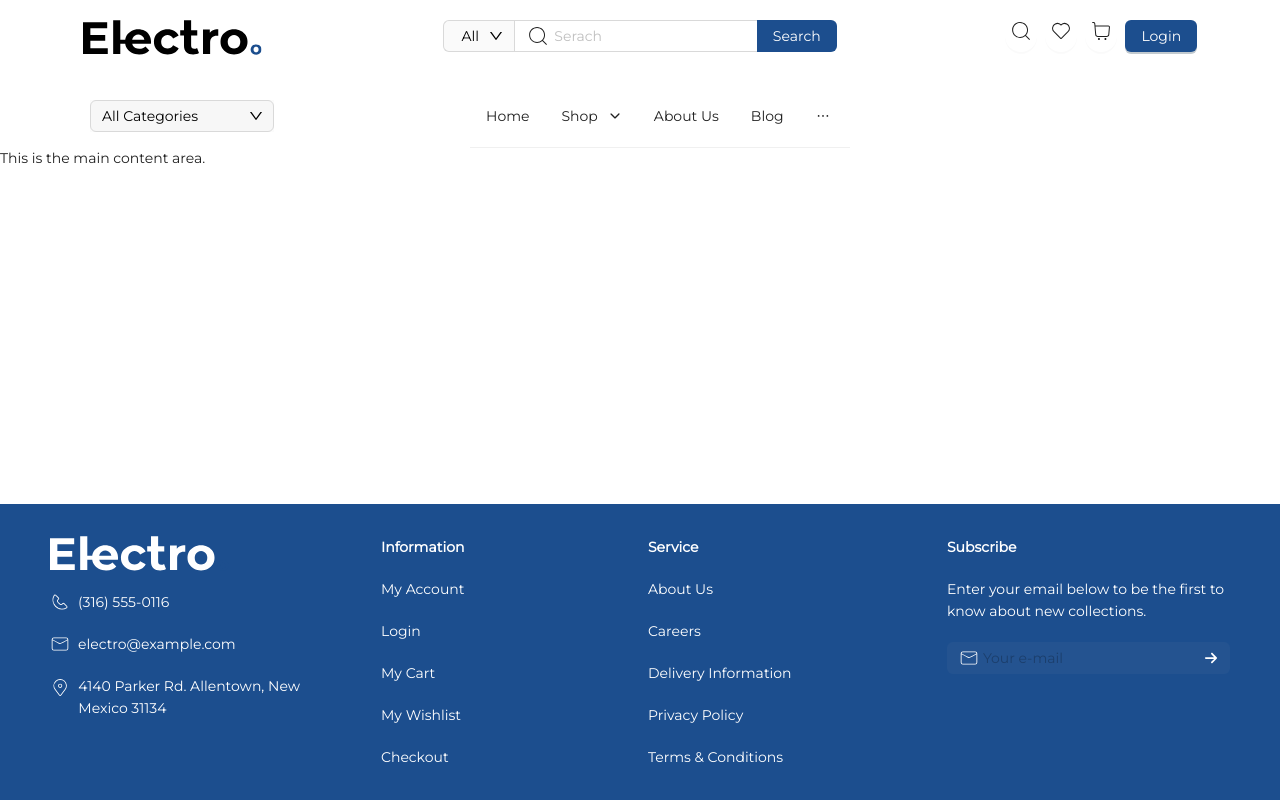
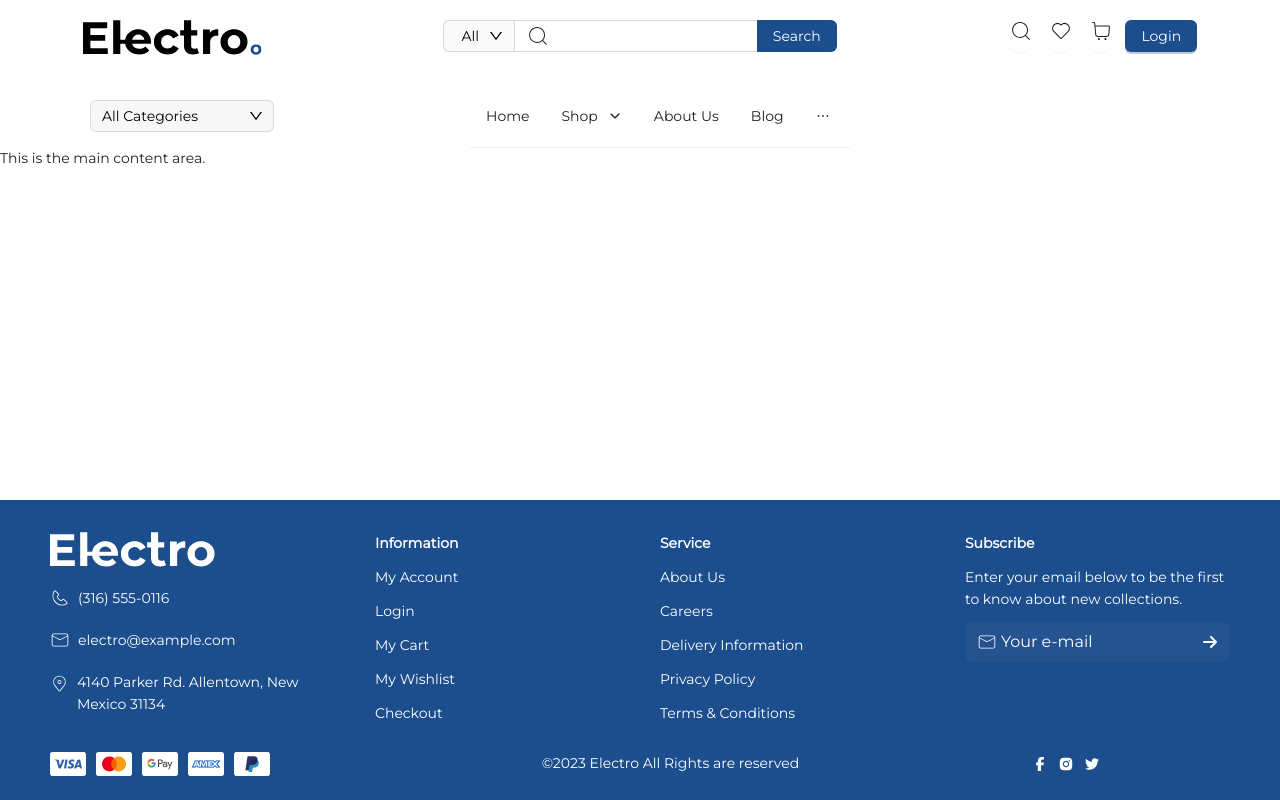
Before and after one commit to fatemebd/Electro, a Next.js app: page / in a window 1280 px wide. Built offline with nearby package versions, Linux system fonts and the light colour scheme.

Commit message:
edit footer

```diff
--- a/src/components/Layouts/PublicLayout.jsx
+++ b/src/components/Layouts/PublicLayout.jsx
@@ -12,8 +12,10 @@ import {
   Col,
   Flex,
 } from "antd";
-import { FaArrowRight } from "react-icons/fa6";
+import { FaArrowRight, FaTwitter, FaFacebookF } from "react-icons/fa6";
+import { RiInstagramFill } from "react-icons/ri";
 
+import companies from "@/assets/images/companies.png";
 import {
   CiSearch,
   CiHeart,
@@ -27,6 +29,7 @@ import { IoIosArrowDown } from "react-icons/io";
 import FooterLogo from "@/assets/images/FooterLogo.svg";
 import Logo from "@/assets/images/Logo.svg";
 import Typography from "antd/es/typography/Typography";
+import { InstagramFilled } from "@ant-design/icons";
 const { Header, Content, Footer } = Layout;
 const { Search } = Input;
 
@@ -125,10 +128,11 @@ const PublicLayout = () => {
       <Content>
         <p>This is the main content area.</p>
       </Content>
-      <Footer justify="space-around" className=" bg-primary">
-        <Row gutter={[16, 40]}>
+      <Footer justify="space-around" className="space-y-5 bg-primary">
+        <Row gutter={[40, 16]}>
           <Col className="py-2 gutter-row space-y-5" span={6}>
-            <Image src={FooterLogo} alt="logo" />
+            <Image               priority={true}
+ src={FooterLogo} alt="logo" />
             <Flex className="flex flex-row justify-start items-center gap-2">
               <CiPhone size={20} color="white" />
               <Typography className="text-white">(316) 555-0116</Typography>
@@ -146,7 +150,7 @@ const PublicLayout = () => {
               </Typography>
             </Flex>
           </Col>
-          <Col className="py-2 pl-10 gutter-row space-y-5" span={6}>
+          <Col className="py-2 pl-10 gutter-row space-y-3" span={6}>
             <Typography className="font-bold text-white">
               Information
             </Typography>
@@ -156,22 +160,44 @@ const PublicLayout = () => {
             <Typography className="text-white">My Wishlist</Typography>
             <Typography className="text-white">Checkout</Typography>
           </Col>
-          <Col className="py-2 gutter-row space-y-5" span={6}>
-            <Typography className="font-bold text-white">
-              Service
-            </Typography>
+          <Col className="py-2 gutter-row space-y-3" span={6}>
+            <Typography className="font-bold text-white">Service</Typography>
             <Typography className="text-white">About Us</Typography>
             <Typography className="text-white">Careers</Typography>
             <Typography className="text-white">Delivery Information</Typography>
             <Typography className="text-white">Privacy Policy</Typography>
             <Typography className="text-white">Terms & Conditions</Typography>
           </Col>
-          <Col className="py-2 gutter-row space-y-5" span={6}>
-            <Typography className="font-bold text-white">
-              Subscribe
+          <Col className="py-2 gutter-row space-y-3" span={6}>
+            <Typography className="font-bold text-white">Subscribe</Typography>
+            <Typography className="text-white">
+              Enter your email below to be the first to know about new
+              collections.
             </Typography>
-            <Typography className="text-white">Enter your email below to be the first to know about new collections.</Typography>
-            <Input variant="filled"  placeholder="Your e-mail" className="text-white bg-grey" prefix={<CiMail color="white" size={20}/>} suffix={<FaArrowRight  />} />
+            <Input
+              variant="filled"
+              size="large"
+              placeholder="Your e-mail"
+              className="text-white bg-grey"
+              prefix={<CiMail size={20} />}
+              suffix={<FaArrowRight />}
+            />
+            <style>{`::placeholder {  color: white !important; }`}</style>
+          </Col>
+        </Row>
+        <Row justify="space-between">
+          <Col span={8}>
+            <Image priority={true} src={companies} alt="companies" />
+          </Col>
+          <Col span={8}>
+            <Typography className="text-white">
+              ©2023 Electro All Rights are reserved️
+            </Typography>
+          </Col>
+          <Col className="flex items-center gap-3 text-white" span={4}>
+            <FaFacebookF />
+            <InstagramFilled />
+            <FaTwitter />
           </Col>
         </Row>
       </Footer>
```
Also changed, not shown: src/assets/images/companies.png (added).
